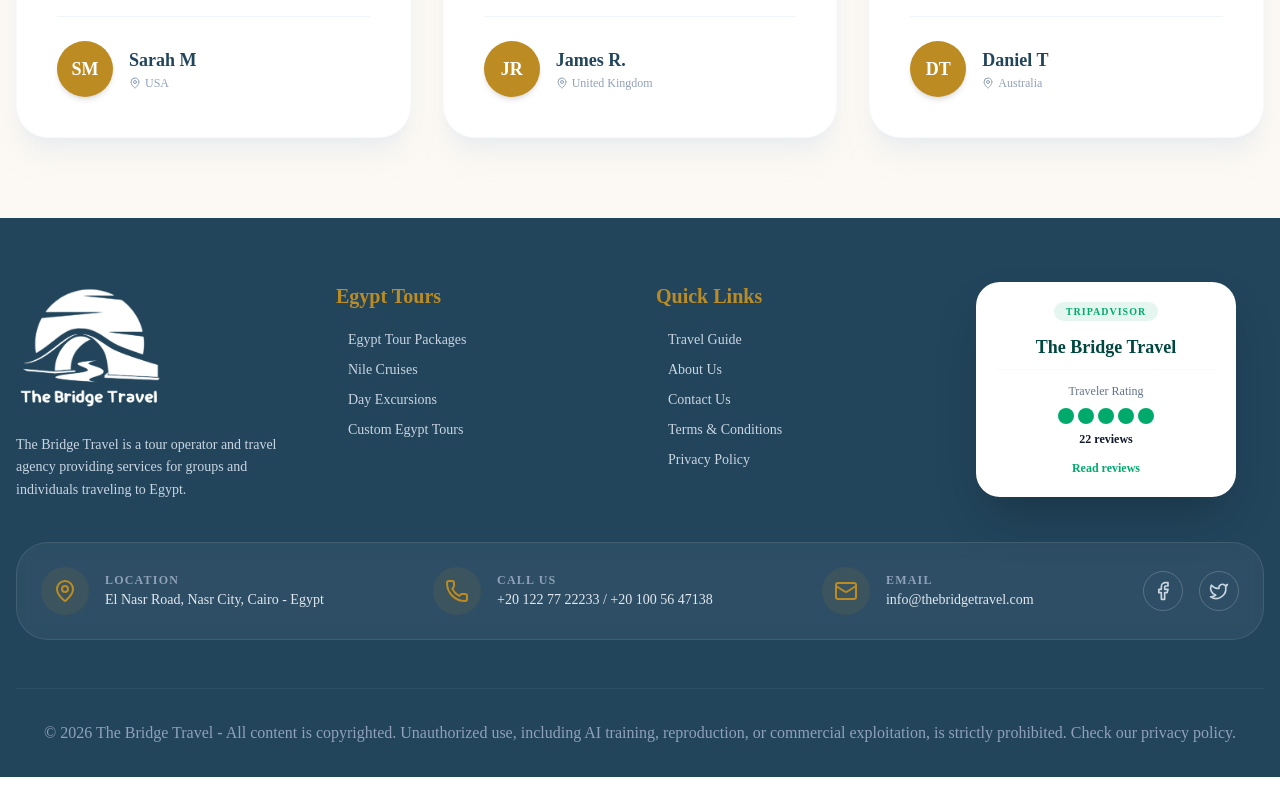
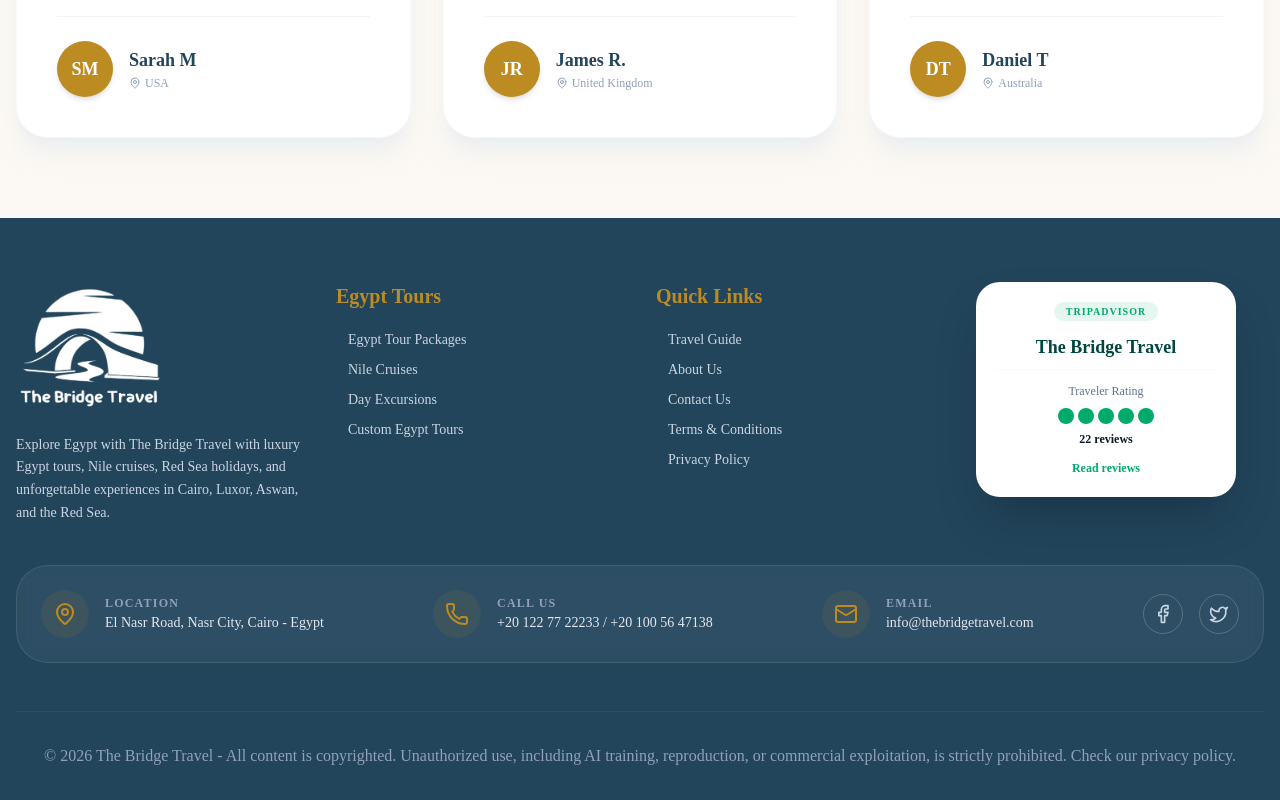
Before and after one commit to youssef-shaaban-dev/the-bridge-travel, a React (Vite) app: page / in a window 1280 px wide. Shown: the part 4445-5245 px from the top of the page. Before the commit the page ends 5222 px from the top, so only its background shows below. Built offline with nearby package versions, Linux system fonts and the light colour scheme.

Commit message:
Update Footer.jsx

```diff
--- a/src/components/shared/Footer.jsx
+++ b/src/components/shared/Footer.jsx
@@ -14,7 +14,7 @@ const Footer = () => {
                             <img src={logo} alt="Logo" className="h-24 md:h-32 brightness-0 invert" />
                         </div>
                         <p className="text-slate-300 text-sm leading-relaxed">
-                            The Bridge Travel is a tour operator and travel agency providing services for groups and individuals traveling to Egypt.
+                        Explore Egypt with The Bridge Travel with luxury Egypt tours, Nile cruises, Red Sea holidays, and unforgettable experiences in Cairo, Luxor, Aswan, and the Red Sea.
                         </p>
                     </div>
 
```
